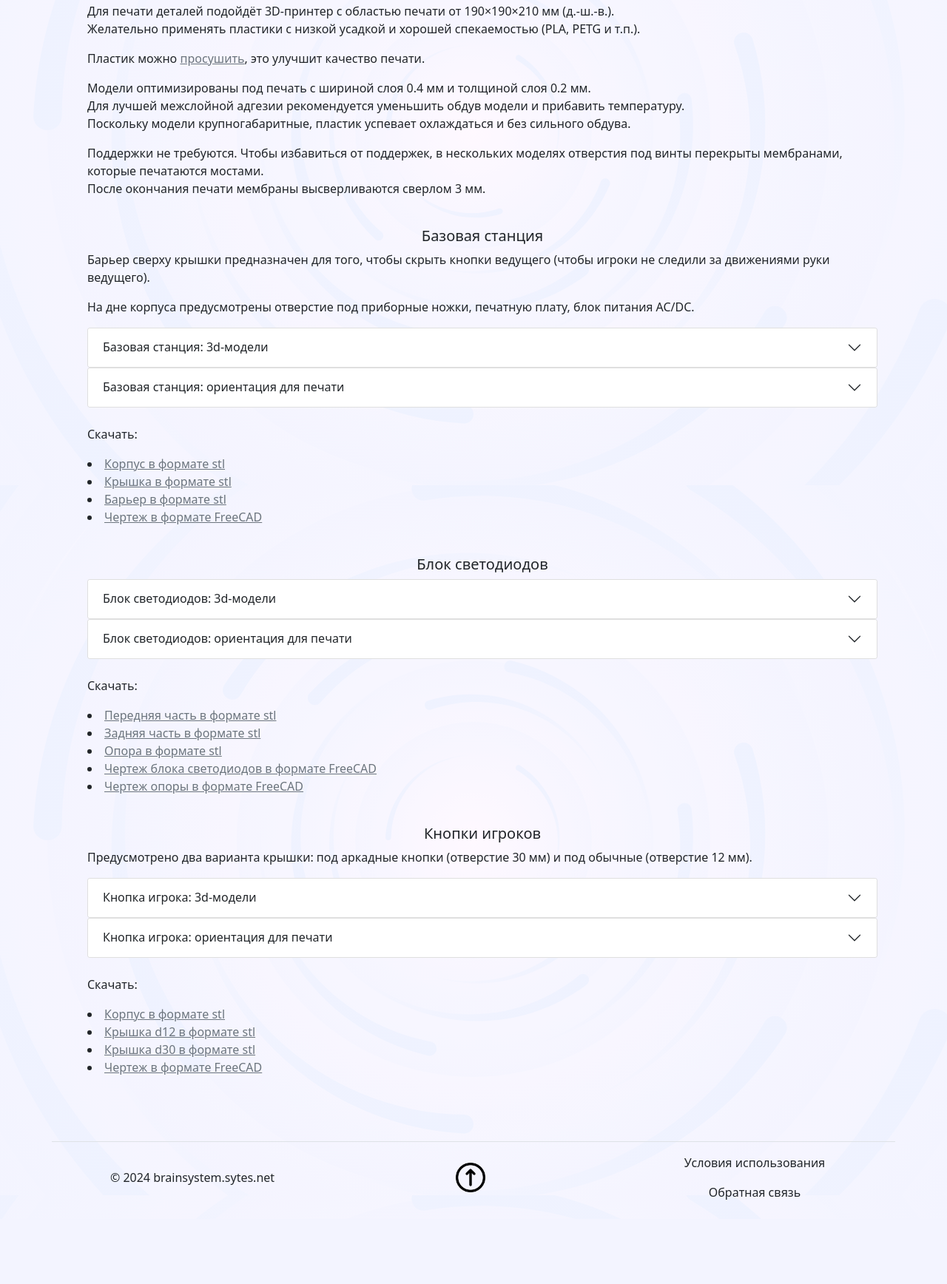
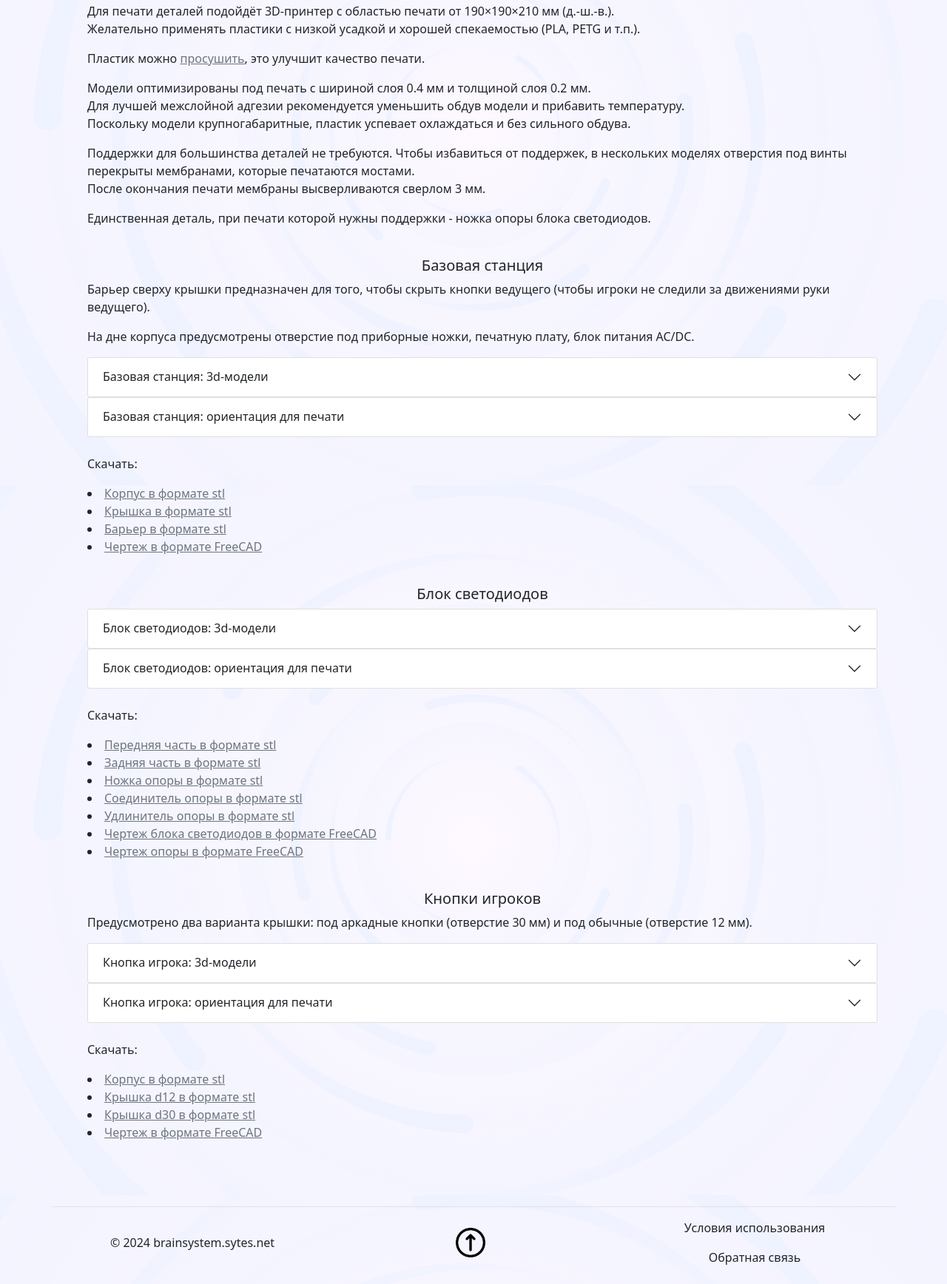
Before and after one commit to wake-lift/brain_system_fastapi, a Python web app: template app/templates/brain_system/printed_parts.html in a window 1280 px wide. Shown: the part 304-2040 px from the top of the page at 74% size. Before the commit the page ends 1926 px from the top, so only its background shows below. Run offline with Jinja, Linux system fonts and the light colour scheme; the template is opened without the code that fills it, so the values that code supplies are empty.

Commit message:
Renew LED case static files. Update printed parts template

```diff
--- a/app/templates/brain_system/printed_parts.html
+++ b/app/templates/brain_system/printed_parts.html
@@ -25,8 +25,11 @@
     Поскольку модели крупногабаритные, пластик успевает охлаждаться и без сильного обдува.
   </p>
   <p>
-    Поддержки не требуются. Чтобы избавиться от поддержек, в нескольких моделях отверстия под винты перекрыты мембранами, которые печатаются мостами.<br>
+    Поддержки для большинства деталей не требуются. Чтобы избавиться от поддержек, в нескольких моделях отверстия под винты перекрыты мембранами, которые печатаются мостами.<br>
     После окончания печати мембраны высверливаются сверлом 3 мм.
+  <p>
+    Единственная деталь, при печати которой нужны поддержки - ножка опоры блока светодиодов.
+  </p>
   </p>
   <br>
   <h4 class="adaptive-fs-big" style="text-align: center;">Базовая станция</h4>
@@ -219,6 +222,8 @@
               <button type="button" data-bs-target="#carouselLED_block_Orientation" data-bs-slide-to="0" class="active" aria-current="true" aria-label="Slide 1"></button>
               <button type="button" data-bs-target="#carouselLED_block_Orientation" data-bs-slide-to="1" aria-label="Slide 2"></button>
               <button type="button" data-bs-target="#carouselLED_block_Orientation" data-bs-slide-to="2" aria-label="Slide 3"></button>
+              <button type="button" data-bs-target="#carouselLED_block_Orientation" data-bs-slide-to="3" aria-label="Slide 4"></button>
+              <button type="button" data-bs-target="#carouselLED_block_Orientation" data-bs-slide-to="4" aria-label="Slide 5"></button>
             </div>
             <div class="carousel-inner">
               <div class="carousel-item active">
@@ -234,9 +239,21 @@
                 </div>
               </div>
               <div class="carousel-item">
-                <img src="{{ url_for('static', path='img/manual_printed_parts/LED_case_support_print_orientation.png') }}" class="d-block w-100" alt="...">
+                <img src="{{ url_for('static', path='img/manual_printed_parts/LED_case_support_leg_print_orientation.png') }}" class="d-block w-100" alt="...">
                 <div class="carousel-caption d-none d-md-block">
-                  <h5>Блок светодиодов - опора</h5>
+                  <h5>Блок светодиодов - ножка</h5>
+                </div>
+              </div>
+              <div class="carousel-item">
+                <img src="{{ url_for('static', path='img/manual_printed_parts/LED_case_support_connector_print_orientation.png') }}" class="d-block w-100" alt="...">
+                <div class="carousel-caption d-none d-md-block">
+                  <h5>Блок светодиодов - соединитель</h5>
+                </div>
+              </div>
+              <div class="carousel-item">
+                <img src="{{ url_for('static', path='img/manual_printed_parts/LED_case_support_extender_print_orientation.png') }}" class="d-block w-100" alt="...">
+                <div class="carousel-caption d-none d-md-block">
+                  <h5>Блок светодиодов - удлинитель</h5>
                 </div>
               </div>
             </div>
@@ -259,7 +276,9 @@
     Скачать:<br>
     <li><a href="{{ url_for('static', path='files/manual_printed_parts/LED_case_front.stl') }}" download class="link-secondary adaptive-fs-small" target="_blank">Передняя часть в формате stl</a></li>
     <li><a href="{{ url_for('static', path='files/manual_printed_parts/LED_case_back.stl') }}" download class="link-secondary adaptive-fs-small" target="_blank">Задняя часть в формате stl</a></li>
-    <li><a href="{{ url_for('static', path='files/manual_printed_parts/LED_case_support.stl') }}" download class="link-secondary adaptive-fs-small" target="_blank">Опора в формате stl</a></li>
+    <li><a href="{{ url_for('static', path='files/manual_printed_parts/LED_case_support_leg.stl') }}" download class="link-secondary adaptive-fs-small" target="_blank">Ножка опоры в формате stl</a></li>
+    <li><a href="{{ url_for('static', path='files/manual_printed_parts/LED_case_support_connector.stl') }}" download class="link-secondary adaptive-fs-small" target="_blank">Соединитель опоры в формате stl</a></li>
+    <li><a href="{{ url_for('static', path='files/manual_printed_parts/LED_case_support_extender.stl') }}" download class="link-secondary adaptive-fs-small" target="_blank">Удлинитель опоры в формате stl</a></li>
     <li><a href="{{ url_for('static', path='files/manual_printed_parts/LED case.FCStd') }}" download class="link-secondary adaptive-fs-small" target="_blank">Чертеж блока светодиодов в формате FreeCAD</a></li>
     <li><a href="{{ url_for('static', path='files/manual_printed_parts/LED_case_support.FCStd') }}" download class="link-secondary adaptive-fs-small" target="_blank">Чертеж опоры в формате FreeCAD</a></li>
   </p>
```
Also changed, not shown: app/static/img/manual_printed_parts/LED_case_assembly.png, app/static/img/manual_printed_parts/LED_case_back.png, app/static/img/manual_printed_parts/LED_case_back_print_orientation.png, app/static/img/manual_printed_parts/LED_case_front.png, app/static/img/manual_printed_parts/LED_case_front_print_orientation.png, app/static/img/manual_printed_parts/LED_case_support.png, app/static/img/manual_printed_parts/LED_case_support_connector_print_orientation.png (added), app/static/img/manual_printed_parts/LED_case_support_extender_print_orientation.png (added), app/static/img/manual_printed_parts/LED_case_support_leg_print_orientation.png (added), app/static/img/manual_printed_parts/LED_case_support_print_orientation.png (deleted), 8 other files.
